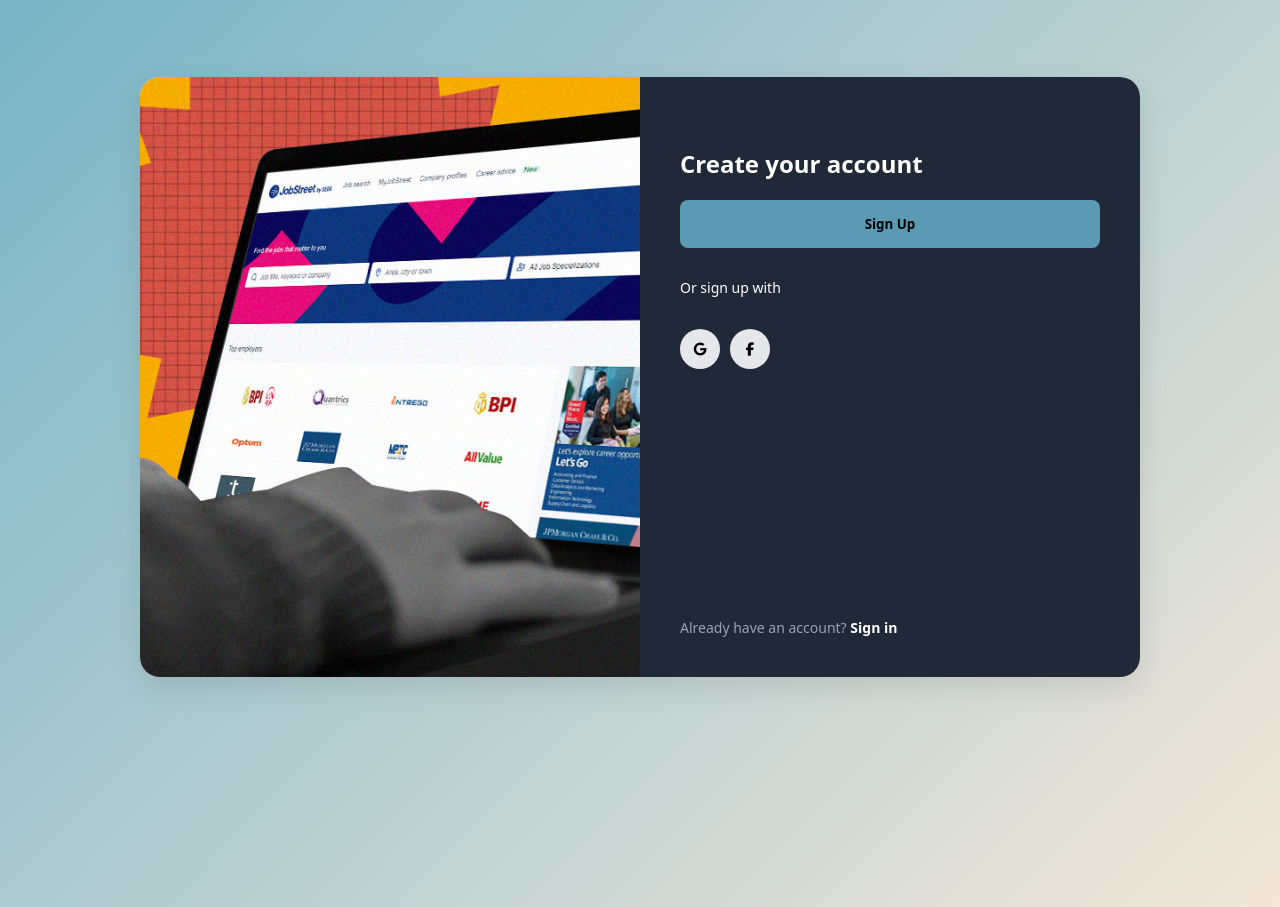
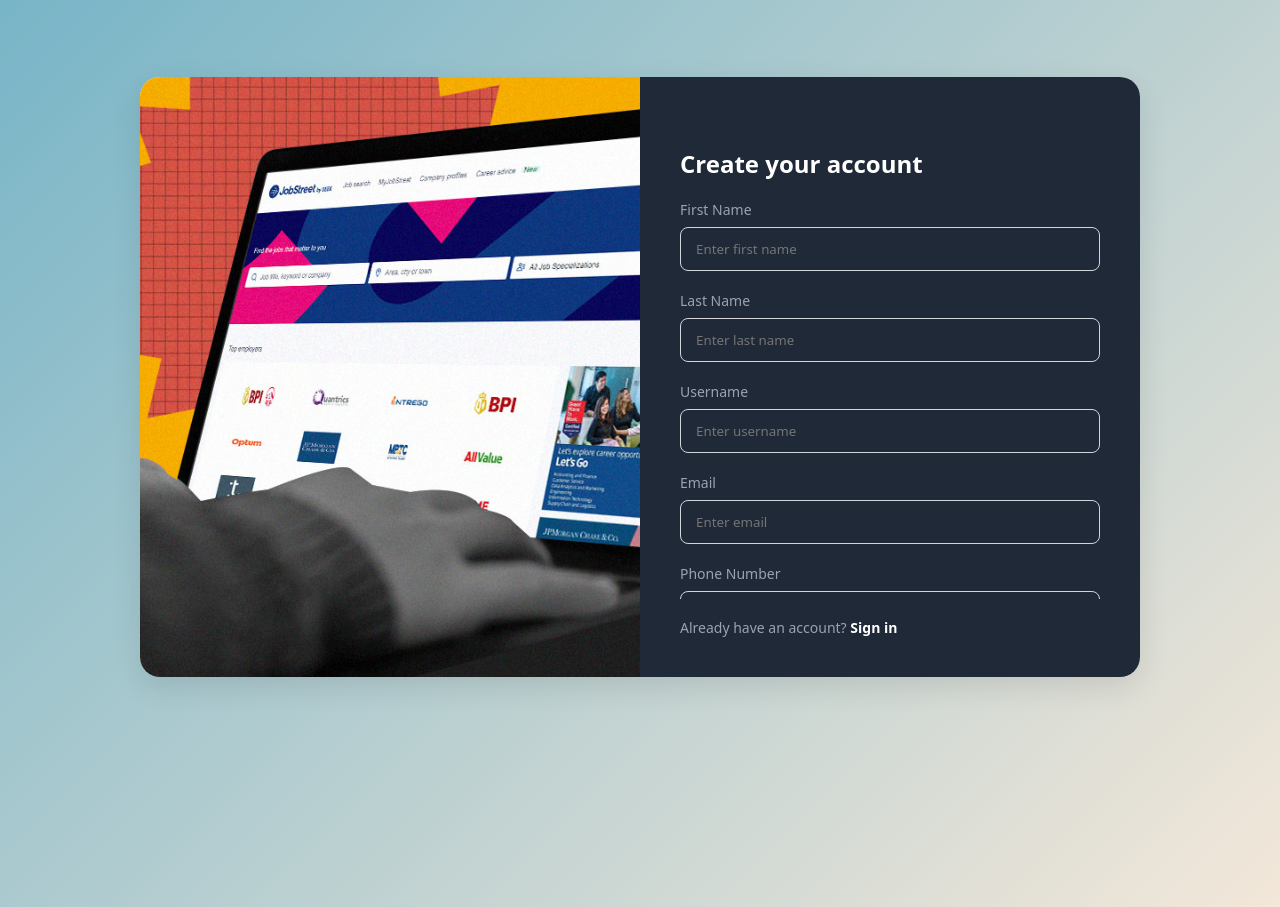
Before and after one commit to archie012526/ads_django1, a Django app: page /register/ in a window 1280 px wide. Shown: the part 154-1061 px from the top of the page. Run offline with Django 5.2, Linux system fonts and the light colour scheme.

Commit message:
Fixed Signup

```diff
--- a/mysite/main/forms.py
+++ b/mysite/main/forms.py
@@ -108,7 +108,28 @@ class SignUpForm(UserCreationForm):
 
     def __init__(self, *args, **kwargs):
         super().__init__(*args, **kwargs)
-        for field in self.fields.values():
-            field.widget.attrs.update({
-                "class": "form-input"
-            })
+
+        self.fields["username"].widget.attrs.update({
+            "class": "form-input",
+            "placeholder": "Enter username"
+        })
+
+        self.fields["email"].widget.attrs.update({
+            "class": "form-input",
+            "placeholder": "Enter email"
+        })
+
+        self.fields["phone_number"].widget.attrs.update({
+            "class": "form-input",
+            "placeholder": "Enter phone number"
+        })
+
+        self.fields["password1"].widget.attrs.update({
+            "class": "form-input",
+            "placeholder": "Enter password"
+        })
+
+        self.fields["password2"].widget.attrs.update({
+            "class": "form-input",
+            "placeholder": "Confirm password"
+        })
--- a/mysite/main/templates/main/signup.html
+++ b/mysite/main/templates/main/signup.html
@@ -41,28 +41,45 @@
                     {% csrf_token %}
 
                     <div class="form-group">
-                        {{ form.username.label_tag }}
-                        {{ form.username }}
+                        <label>First Name</label>
+                        <input type="text" name="first_name" placeholder="Enter first name" required>
                     </div>
 
                     <div class="form-group">
-                        {{ form.email.label_tag }}
-                        {{ form.email }}
+                        <label>Last Name</label>
+                        <input type="text" name="last_name" placeholder="Enter last name" required>
                     </div>
 
                     <div class="form-group">
-                        {{ form.phone_number.label_tag }}
-                        {{ form.phone_number }}
+                        <label>Username</label>
+                        <input type="text" name="username" placeholder="Enter username" required>
+                    </div>
+
+                    <div class="form-group">
+                        <label>Email</label>
+                        <input type="email" name="email" placeholder="Enter email" required>
+                    </div>
+
+                    <div class="form-group">
+                        <label>Phone Number</label>
+                        <input type="text" name="phone_number" placeholder="Enter phone number" required>
+                    </div>
+
+                    <div class="form-group">
+                        <label>Birthday</label>
+                        <input type="date" name="birthday" required>
                     </div>
 
                     <div class="form-group password-group">
-                        {{ form.password1.label_tag }}
-                        {{ form.password1 }}
+                        <label>Password</label>
+                        <input type="password" id="password1" name="password1" placeholder="Enter password" required>
+                        <i class="fa-solid fa-eye password-toggle" data-target="password1"></i>
                     </div>
 
                     <div class="form-group password-group">
-                        {{ form.password2.label_tag }}
-                        {{ form.password2 }}
+                        <label>Confirm Password</label>
+                        <input type="password" id="password2" name="password2" placeholder="Re-enter password" required>
+                        <i class="fa-solid fa-eye password-toggle" data-target="password2"></i>
                     </div>
 
                     <button type="submit" class="sign-in-button">
@@ -93,5 +110,21 @@
     </div>
 </div>
 
+<script>
+    document.querySelectorAll(".password-toggle").forEach(icon => {
+        icon.addEventListener("click", () => {
+            const input = document.getElementById(icon.dataset.target);
+
+            if (input.type === "password") {
+                input.type = "text";
+                icon.classList.replace("fa-eye", "fa-eye-slash");
+            } else {
+                input.type = "password";
+                icon.classList.replace("fa-eye-slash", "fa-eye");
+            }
+        });
+    });
+</script>
+
 </body>
 </html>
--- a/mysite/main/views.py
+++ b/mysite/main/views.py
@@ -9,7 +9,7 @@ from django.conf import settings
 from django.core.mail import send_mail
 
 from .models import Profile, Job, JobApplication, Notification, Skill, Message
-from .forms import JobForm, SkillForm, UserForm, ProfileForm, SettingsForm
+from .forms import JobForm, SkillForm, UserForm, ProfileForm, SettingsForm, SignUpForm
 
 
 # ============================
@@ -69,6 +69,18 @@ def signup_page(request):
 
     return render(request, "main/signup.html")
 
+def signup(request):
+    if request.method == "POST":
+        form = SignUpForm(request.POST)
+        if form.is_valid():
+            user = form.save()
+            user.userprofile.phone_number = form.cleaned_data["phone_number"]
+            user.userprofile.save()
+            return redirect("login")
+    else:
+        form = SignUpForm()
+
+    return render(request, "main/signup.html", {"form": form})
 
 # ============================
 # HOME
```
Also changed, not shown: mysite/db.sqlite3 (added).
